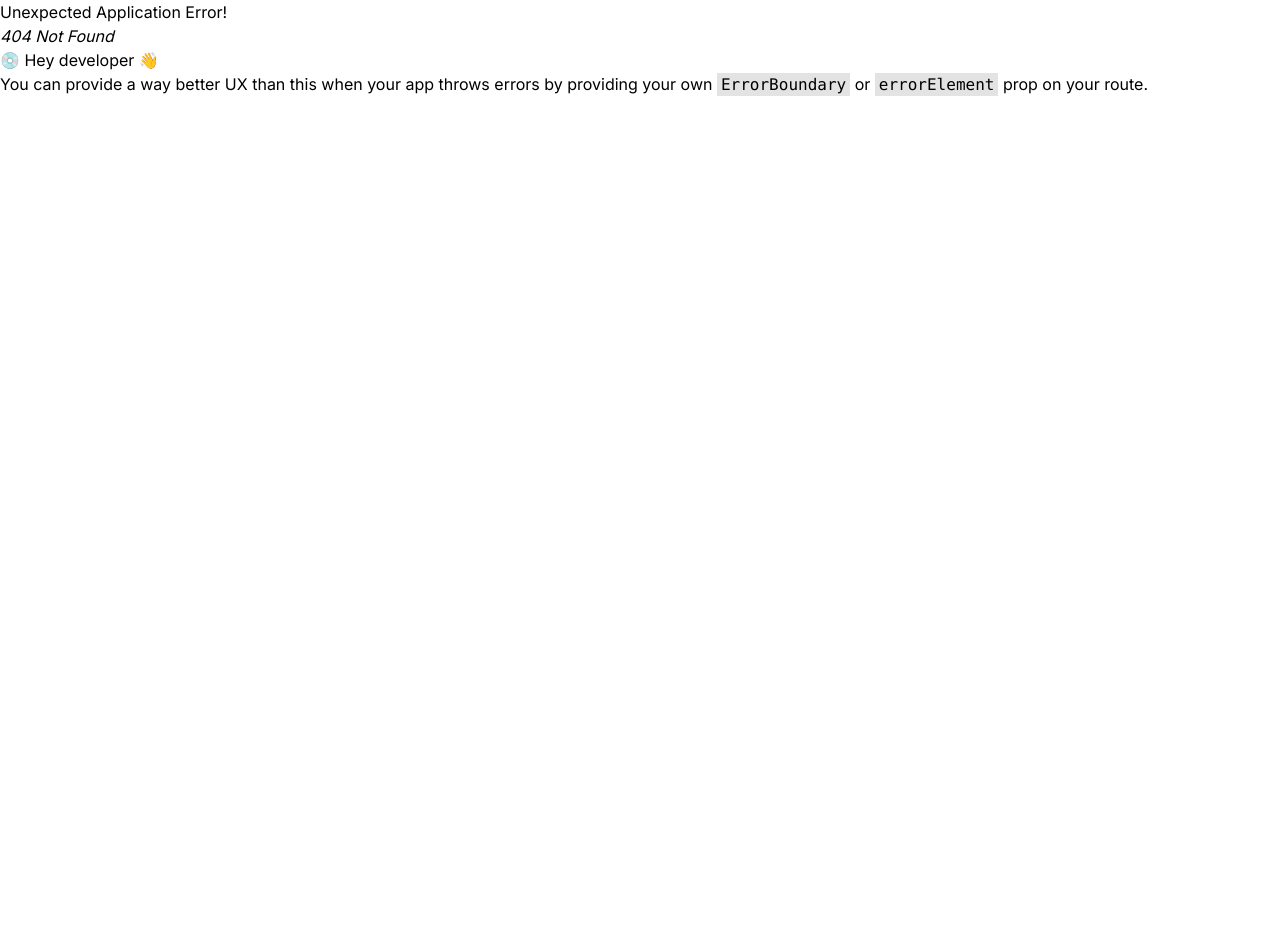
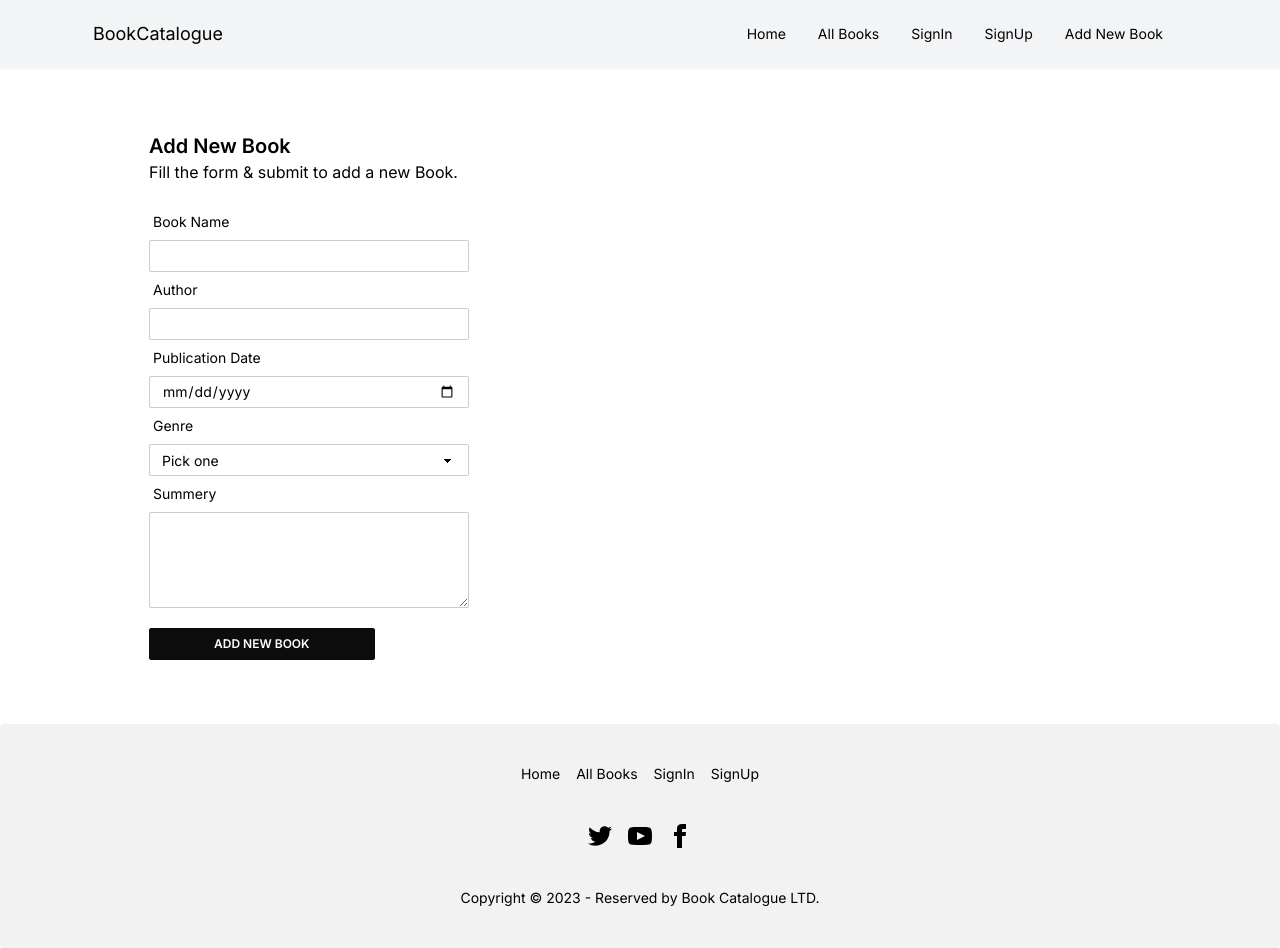
Before and after one commit to sifatullahsu/book-catalogue, a React (Vite) app: page /add-new-book in a window 1280 px wide. Before the commit this address had no page. Before the commit the page ends 800 px from the top, so only its background shows below. Built offline with nearby package versions, Linux system fonts and the light colour scheme.

Commit message:
add new book

```diff
--- a/src/components/Header.tsx
+++ b/src/components/Header.tsx
@@ -15,6 +15,9 @@ const Header = () => {
         </li>
         <li>
           <Link to="/signup">SignUp</Link>
+        </li>
+        <li>
+          <Link to="/add-new-book">Add New Book</Link>
         </li>
       </>
     );
--- /dev/null
+++ b/src/pages/AddNewBook.tsx
@@ -0,0 +1,76 @@
+const AddNewBook = () => {
+  return (
+    <>
+      <div className="container">
+        <div className="p-5 md:p-8 lg:p-16">
+          <div className="mb-5">
+            <h3 className="text-xl font-semibold">Add New Book</h3>
+            <p>Fill the form & submit to add a new Book.</p>
+          </div>
+          <div className="form-control w-full max-w-xs">
+            <label className="label">
+              <span className="label-text">Book Name</span>
+            </label>
+            <input
+              type="text"
+              name="book_name"
+              className="input input-sm input-bordered w-full max-w-xs"
+            />
+          </div>
+          <div className="form-control w-full max-w-xs">
+            <label className="label">
+              <span className="label-text">Author</span>
+            </label>
+            <input
+              type="text"
+              name="auhtor"
+              className="input input-sm input-bordered w-full max-w-xs"
+            />
+          </div>
+          <div className="form-control w-full max-w-xs">
+            <label className="label">
+              <span className="label-text">Publication Date</span>
+            </label>
+            <input
+              type="date"
+              name="auhtor"
+              className="input input-sm input-bordered w-full max-w-xs"
+            />
+          </div>
+
+          <div className="form-control w-full max-w-xs">
+            <label className="label">
+              <span className="label-text">Genre</span>
+            </label>
+            <select name="genre" className="select select-sm select-bordered">
+              <option disabled selected>
+                Pick one
+              </option>
+              <option>Star Wars</option>
+              <option>Harry Potter</option>
+              <option>Lord of the Rings</option>
+              <option>Planet of the Apes</option>
+              <option>Star Trek</option>
+            </select>
+          </div>
+
+          <div className="form-control w-full max-w-xs">
+            <label className="label">
+              <span className="label-text">Summery</span>
+            </label>
+            <textarea
+              name="summery"
+              className="textarea textarea-bordered h-24"
+            ></textarea>
+          </div>
+
+          <button className="btn btn-primary btn-sm text-xs px-16 mt-5">
+            Add New Book
+          </button>
+        </div>
+      </div>
+    </>
+  );
+};
+
+export default AddNewBook;
--- a/src/pages/BookDetails.tsx
+++ b/src/pages/BookDetails.tsx
@@ -4,7 +4,7 @@ import { BiEdit } from "react-icons/bi";
 import { HiOutlineBookOpen } from "react-icons/hi";
 
 const BookDetails = () => {
-  const [isVisitor, setIsVisitor] = useState(false);
+  const [isVisitor] = useState(false);
 
   return (
     <>
--- a/src/routes/route.tsx
+++ b/src/routes/route.tsx
@@ -1,5 +1,6 @@
 import { createBrowserRouter } from "react-router-dom";
 import Main from "../layouts/Main";
+import AddNewBook from "../pages/AddNewBook";
 import AllBooks from "../pages/AllBooks";
 import BookDetails from "../pages/BookDetails";
 import Home from "../pages/Home";
@@ -31,6 +32,10 @@ const routes = createBrowserRouter([
         path: "/signup",
         element: <SignUp />,
       },
+      {
+        path: "/add-new-book",
+        element: <AddNewBook />,
+      },
     ],
   },
 ]);
```
